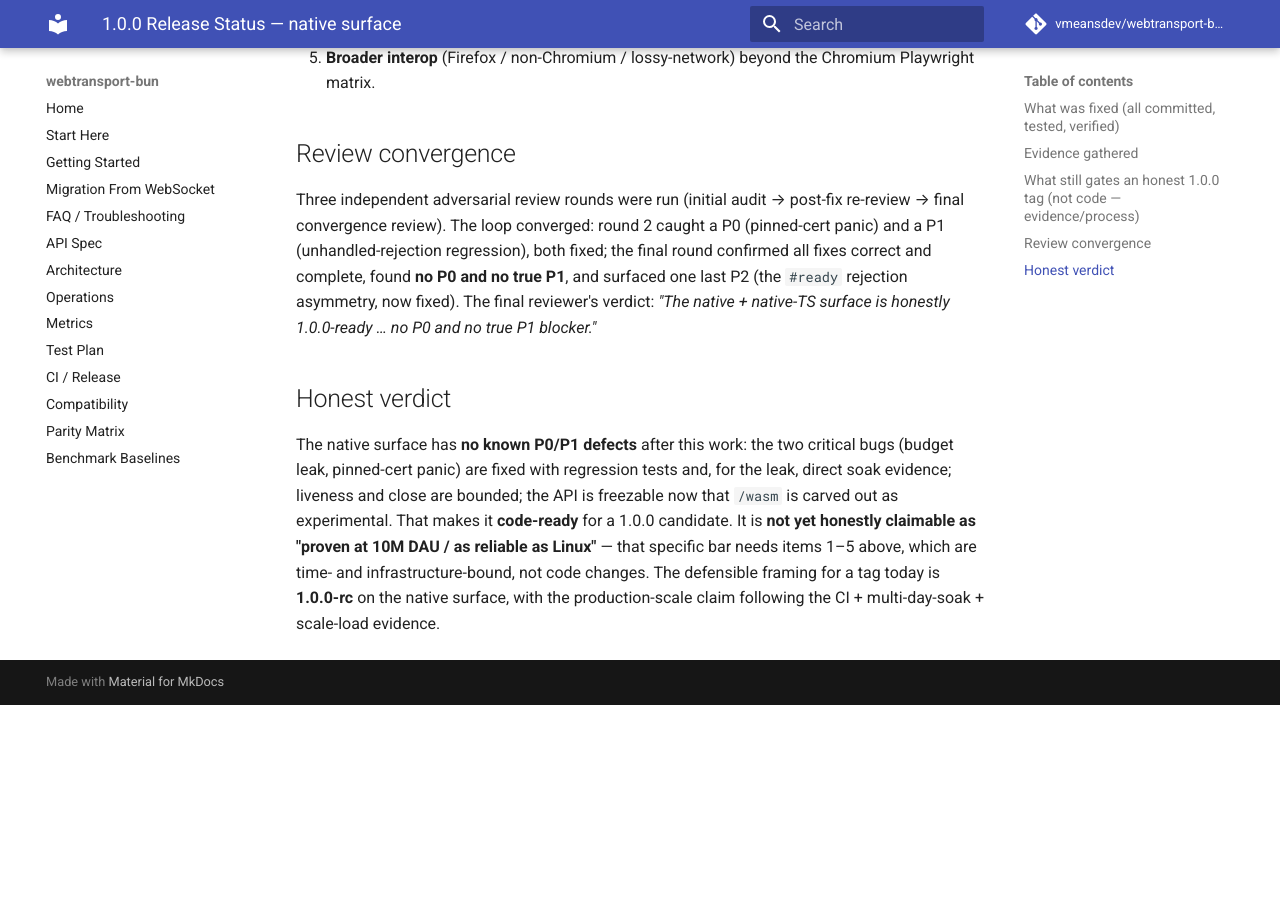
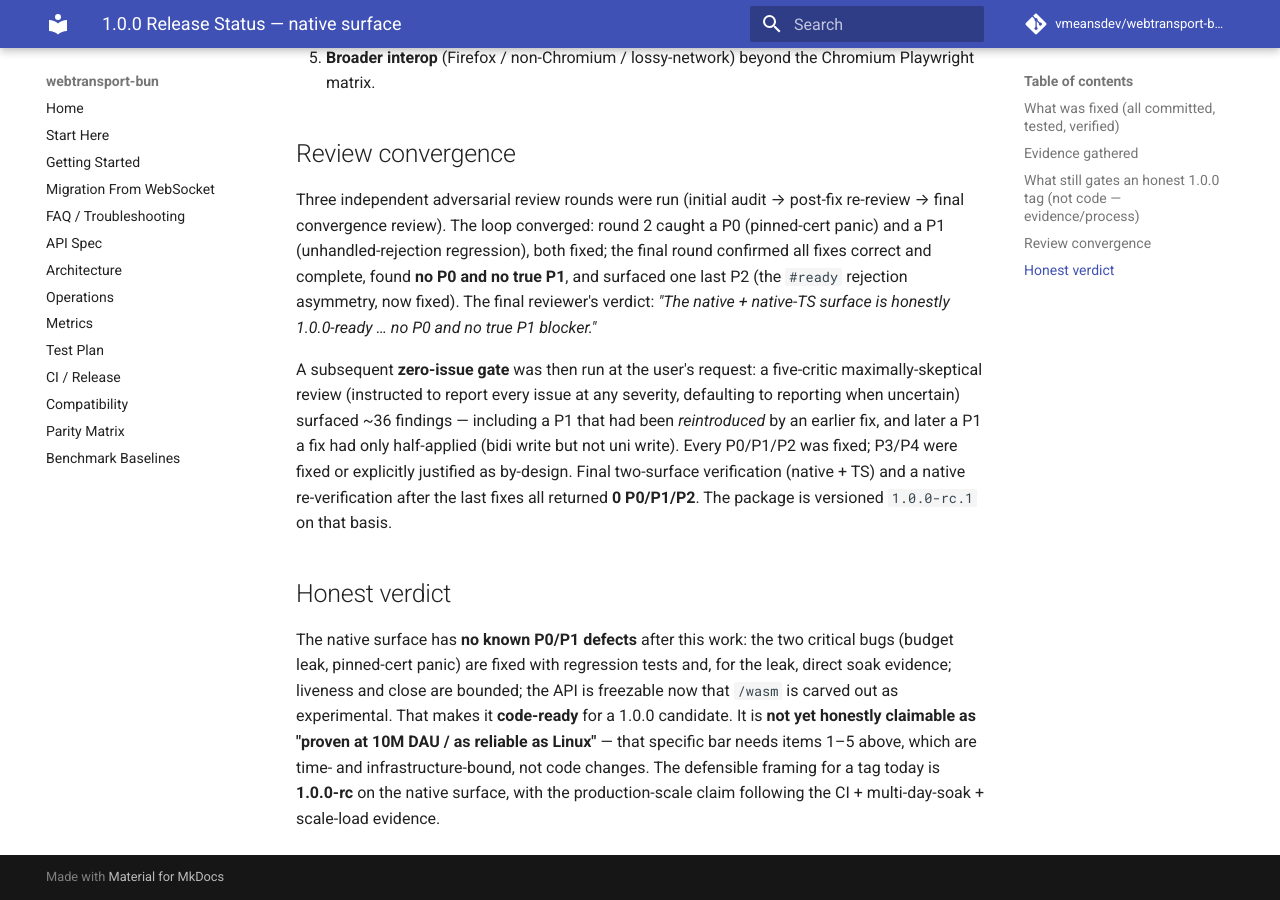
Before and after one commit to vmeansdev/webtransport-bun, an MkDocs documentation site: the page built from docs/RELEASE_1.0_STATUS.md, in a window 1280 px wide and 900 px high, scrolled down 1942 px. Built offline with MkDocs 1.6.1 and Material for MkDocs 9.7.7, drawn with Linux system fonts in a browser that asks for light colours; comment, search, counter and statistics services are not loaded; before the commit the page ends 2647 px from its top, so only the background shows below that.

Commit message:
Bump native surface to 1.0.0-rc.1 (zero-issue gate met)
Dual-surface adversarial verification (native + TS) plus a native re-verify
after the final two fixes all returned 0 P0/P1/P2. Every finding from the
five-critic skeptical review was fixed or explicitly justified as by-design.
Version 0.3.0 -> 1.0.0-rc.1; README/FAQ/RELEASE_1.0_STATUS updated to reflect
the RC on the native surface (/wasm stays experimental/0.x).

The full production-scale claim still awaits the evidence gates in
docs/RELEASE_1.0_STATUS.md (green remote CI, multi-day soak, scale load) — the
RC is code-ready, not yet production-proven at 10M-DAU scale.

Co-Authored-By: Claude Fable 5 <noreply@anthropic.com>
Claude-Session: https://claude.ai/code/session_01Y7TUYCqESguNug5ziLtKJL

```diff
--- a/docs/RELEASE_1.0_STATUS.md
+++ b/docs/RELEASE_1.0_STATUS.md
@@ -62,6 +62,15 @@ P1**, and surfaced one last P2 (the `#ready` rejection asymmetry, now fixed).
 The final reviewer's verdict: *"The native + native-TS surface is honestly
 1.0.0-ready … no P0 and no true P1 blocker."*
 
+A subsequent **zero-issue gate** was then run at the user's request: a
+five-critic maximally-skeptical review (instructed to report every issue at any
+severity, defaulting to reporting when uncertain) surfaced ~36 findings —
+including a P1 that had been *reintroduced* by an earlier fix, and later a P1 a
+fix had only half-applied (bidi write but not uni write). Every P0/P1/P2 was
+fixed; P3/P4 were fixed or explicitly justified as by-design. Final two-surface
+verification (native + TS) and a native re-verification after the last fixes all
+returned **0 P0/P1/P2**. The package is versioned `1.0.0-rc.1` on that basis.
+
 ## Honest verdict
 
 The native surface has **no known P0/P1 defects** after this work: the two
```
Also changed, not shown: README.md (+8 -3 lines), docs/FAQ.md (+1 -1 lines), 1 other file.
